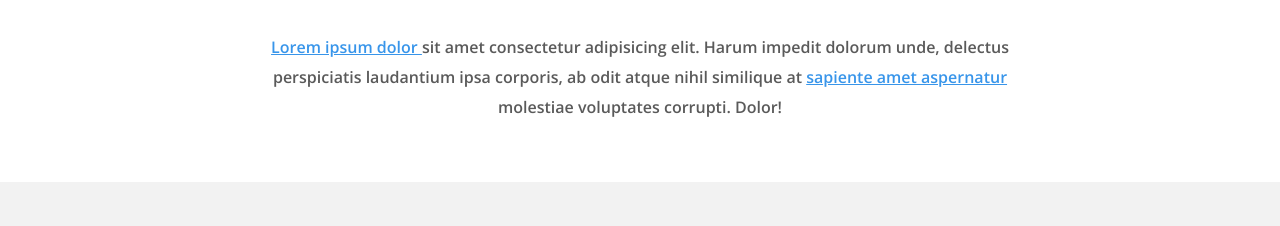
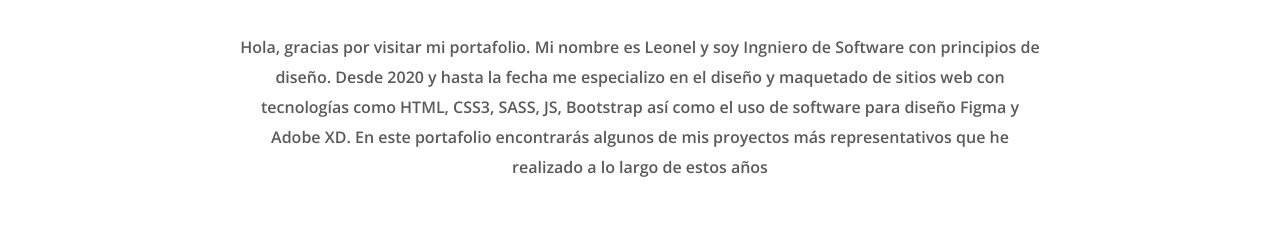
Before and after one commit to lguzman10/lguzman10.github.io, a plain HTML site: page index.html in a window 1280 px wide. Shown: the part 726-952 px from the top of the page. Drawn offline with nearby package versions, Linux system fonts and the light colour scheme.

Commit message:
Update index.html

```diff
--- a/index.html
+++ b/index.html
@@ -39,8 +39,9 @@
 
                 <div class="texto">
                     <h3 class="titulo">Acerca de</h3>
-                    <p><span class="bold"> Lorem ipsum dolor </span> sit amet consectetur adipisicing elit. Harum impedit dolorum unde, delectus perspiciatis laudantium ipsa corporis,
-                    ab odit atque nihil similique at <span class="bold">sapiente amet aspernatur </span> molestiae voluptates corrupti. Dolor!</p>
+                    <p>Hola, gracias por visitar mi portafolio. Mi nombre es Leonel y soy Ingniero de Software con principios de diseño. Desde 2020 y hasta la fecha
+                    me especializo en el diseño y maquetado de sitios web con tecnologías como HTML, CSS3, SASS, JS, Bootstrap así como el uso de software
+                    para diseño Figma y Adobe XD. En este portafolio encontrarás algunos de mis proyectos más representativos que he realizado a lo largo de estos años</p>
                 </div>
             </div>
         </section>
```
